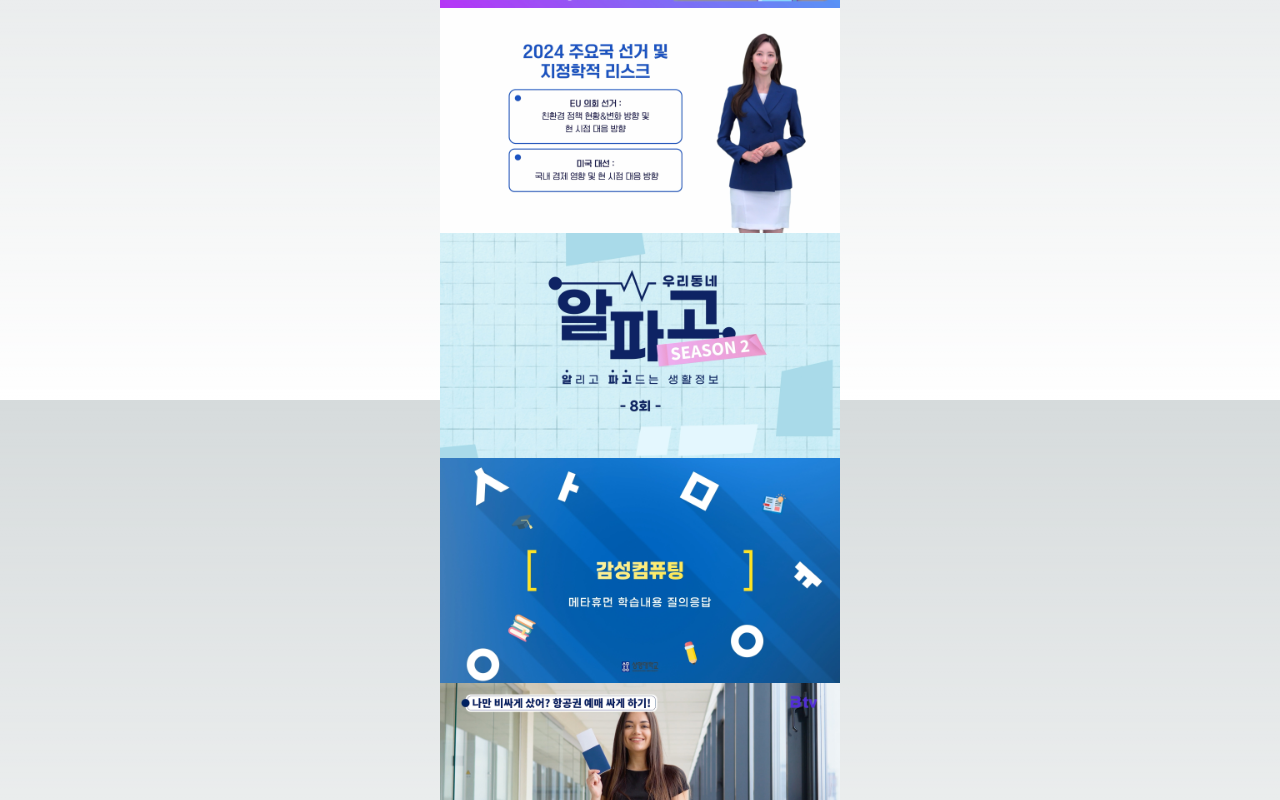
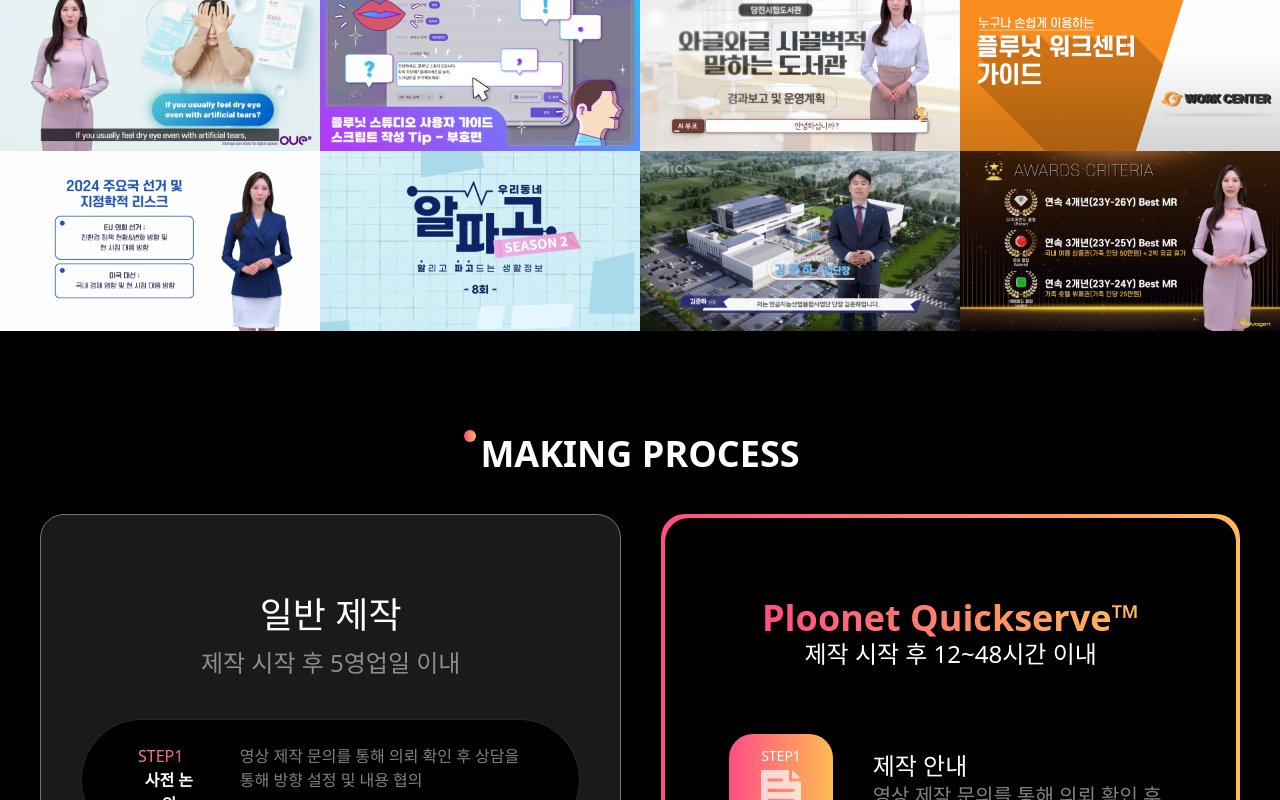
Before and after one commit to alfanfauzy/korea-web, a Next.js app: page / in a window 1280 px wide. Shown: the part 2000-2800 px from the top of the page. Built offline with nearby package versions, Linux system fonts and the light colour scheme.

Commit message:
fix tailwind config

```diff
--- a/src/section/Section3.tsx
+++ b/src/section/Section3.tsx
@@ -118,8 +118,8 @@
             <div className="relative p-1 rounded-4xl mobile:bg-gradient-to-r from-[#FF4E83] to-[#FFBB54] w-full">
               <div className=" bg-black flex flex-col rounded-4xl  items-center justify-center h-full w-full">
                 <div className="w-full p-5 flex flex-row gap-10">
-                  <div className="relative rounded-3xl bg-gradient-to-r from-[#FF4E83] to-[#FFBB54] w-28 h-28 flex flex-col items-center gap-1 p-3 drop-shadow-xl">
-                    <h2 className="font-light text-sm">STEP1</h2>
+                  <div className="relative rounded-3xl bg-gradient-to-r from-[#FF4E83] to-[#FFBB54] w-28 h-28 flex flex-col items-center gap-1 p-3">
+                    <h2 className="text-white font-light text-sm">STEP1</h2>
                     <Image
                       src="/assets/icon/edit-icon.svg"
                       alt="Icon Edit"
@@ -135,8 +135,8 @@
                   </div>
                 </div>
                 <div className="w-full p-5 flex flex-row gap-10">
-                  <div className="relative rounded-3xl bg-gradient-to-r from-[#FF4E83] to-[#FFBB54] w-28 h-28 flex flex-col items-center gap-1 p-3 shadow-xl">
-                    <h2 className="font-light text-sm">STEP2</h2>
+                  <div className="relative rounded-3xl bg-gradient-to-r from-[#FF4E83] to-[#FFBB54] w-28 h-28 flex flex-col items-center gap-1 p-3">
+                    <h2 className="text-white font-light text-sm">STEP2</h2>
                     <Image
                       src="/assets/icon/edit-icon.svg"
                       alt="Icon Edit"
@@ -153,8 +153,8 @@
                   </div>
                 </div>
                 <div className="w-full p-5 flex flex-row gap-10">
-                  <div className="relative rounded-3xl bg-gradient-to-r from-[#FF4E83] to-[#FFBB54] w-28 h-28 flex flex-col items-center gap-1 p-3 shadow-xl">
-                    <h2 className="font-light text-sm">STEP3</h2>
+                  <div className="relative rounded-3xl bg-gradient-to-r from-[#FF4E83] to-[#FFBB54] w-28 h-28 flex flex-col items-center gap-1 p-3">
+                    <h2 className="text-white font-light text-sm">STEP3</h2>
                     <Image
                       src="/assets/icon/player-icon.svg"
                       alt="Player Edit"
--- a/tailwind.config.ts
+++ b/tailwind.config.ts
@@ -1,11 +1,7 @@
 import type { Config } from "tailwindcss";
 
 const config: Config = {
-    content: [
-        "./src/pages/**/*.{js,ts,jsx,tsx,mdx}",
-        "./src/components/**/*.{js,ts,jsx,tsx,mdx}",
-        "./src/app/**/*.{js,ts,jsx,tsx,mdx}",
-    ],
+  content: ["./src/**/**/*.{js,ts,jsx,tsx,mdx}"],
   theme: {
     extend: {
       borderWidth: {
@@ -13,23 +9,20 @@
         "12": "12px",
       },
       textColor: {
-                "gradient-border":
-                    "linear-gradient(to right, #FF4E83, #FFBB54)",
+        "gradient-border": "linear-gradient(to right, #FF4E83, #FFBB54)",
       },
       backgroundImage: {
         "gradient-radial": "radial-gradient(var(--tw-gradient-stops))",
         "gradient-conic":
           "conic-gradient(from 180deg at 50% 50%, var(--tw-gradient-stops))",
-                "gradient-border":
-                    "linear-gradient(to right, #FF4E83, #FFBB54)",
+        "gradient-border": "linear-gradient(to right, #FF4E83, #FFBB54)",
       },
       screens: {
         mobile: { max: "799px" }, // Mobile view for < 800px
         desktop: { min: "800px" }, // Desktop view for >= 800px
       },
       borderImage: {
-                "gradient-border":
-                    "linear-gradient(to right, #FF4E83, #FFBB54)",
+        "gradient-border": "linear-gradient(to right, #FF4E83, #FFBB54)",
       },
       borderRadius: {
         "4xl": "2rem",
```
Lines whose indentation alone changed are shown as unchanged.
